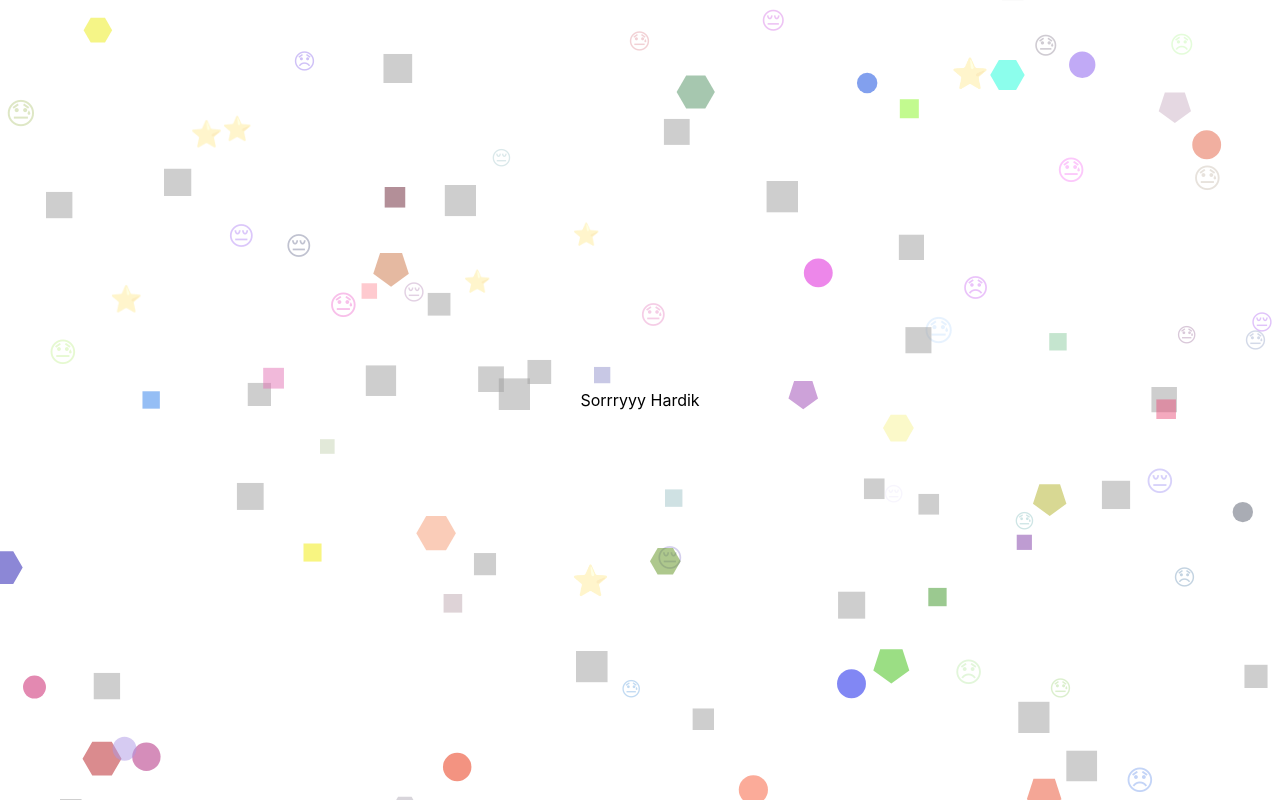
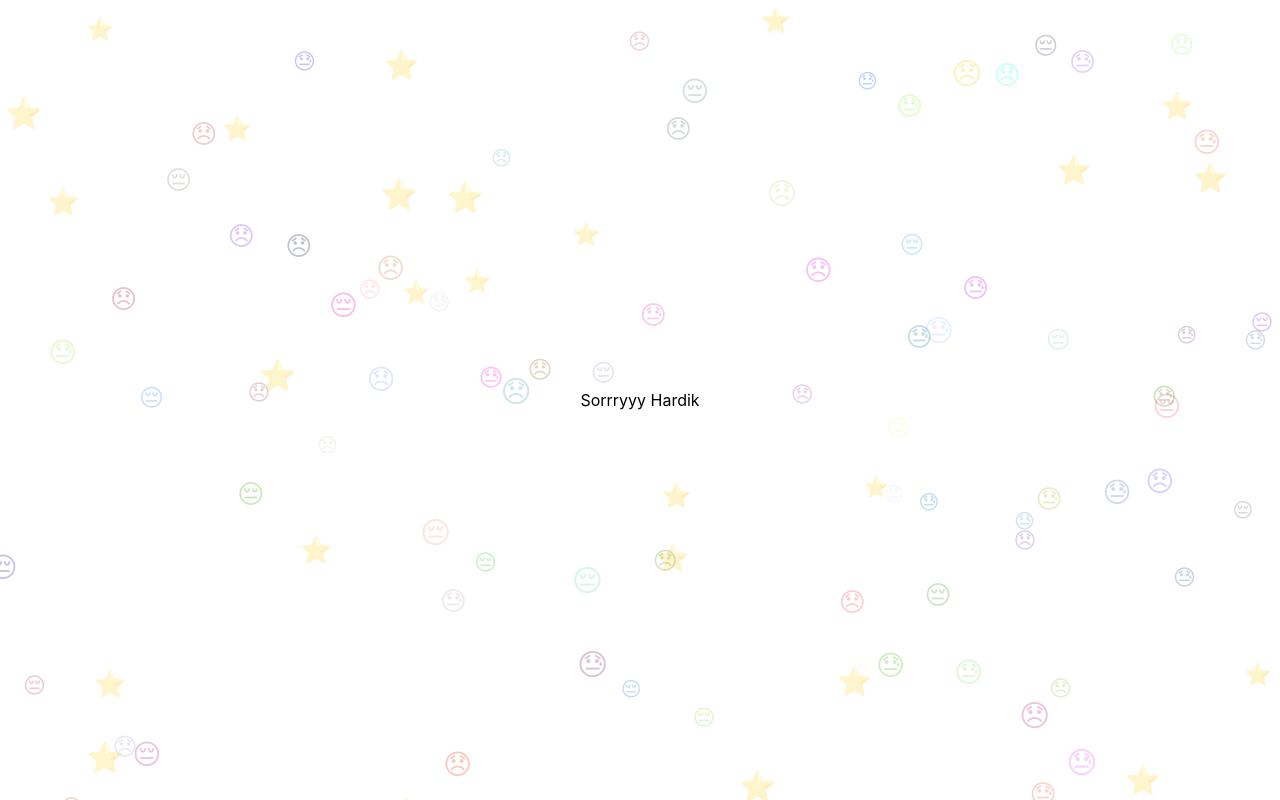
Before and after one commit to mehardiknaik/greeting, a Next.js app: page /Hardik in a window 1280 px wide. Built offline with nearby package versions, Linux system fonts and the light colour scheme.

Commit message:
Update Particle.jsx

```diff
--- a/Components/Particle.jsx
+++ b/Components/Particle.jsx
@@ -131,15 +131,7 @@ function Particle() {
           },
           shape: {
             type: [
-                "circle",
-                "square",
-                "polygon",
                 "character",
-                "character",
-                "character",
-                "image",
-                "image",
-                "image"
             ],
             options: {
                 polygon: [
@@ -158,18 +150,6 @@ function Particle() {
                         weight: 400
                     }
                 ],
-                image: [
-                    {
-                        src: "https://particles.js.org/images/fruits/watermelon_slice.png",
-                        width: 32,
-                        height: 32,
-                        particles: {
-                            size: {
-                                value: 16
-                            }
-                        }
-                    }
-                ]
             }
         },
           size: {
```
